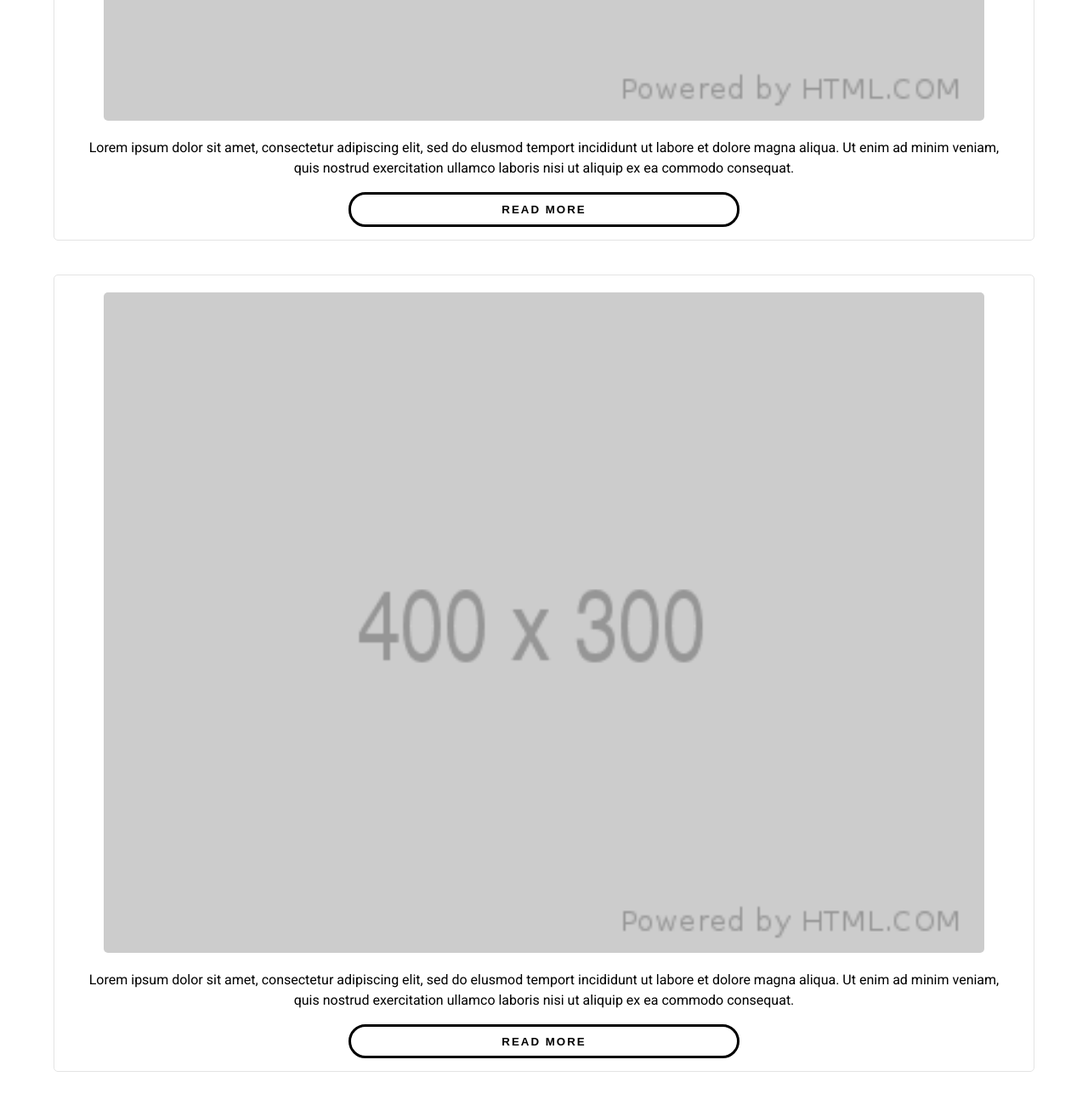
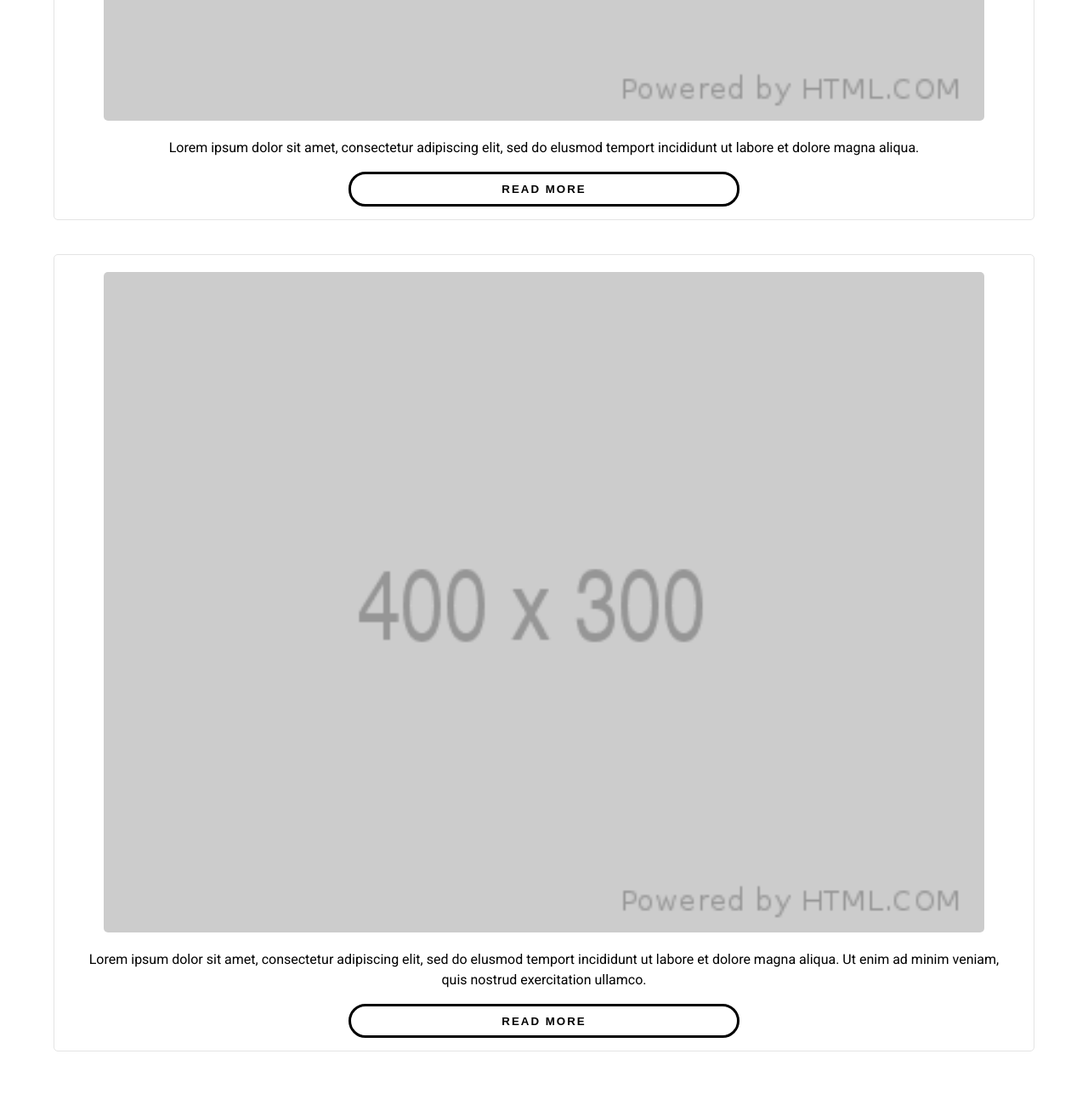
Before and after one commit to JamesN96/MindArc-frontend, a website: page index.html in a window 1280 px wide. Shown: the part 1903-3203 px from the top of the page at 85% size. After the commit the page ends 3180 px from the top, so only its background shows below. Drawn offline with Linux system fonts and the light colour scheme.

Commit message:
Edit content in the p elements

```diff
--- a/index.html
+++ b/index.html
@@ -43,9 +43,7 @@
           <img src="dist/img/400x300.png" alt="400x300" class="grid-img" />
           <p>
             Lorem ipsum dolor sit amet, consectetur adipiscing elit, sed do
-            elusmod temport incididunt ut labore et dolore magna aliqua. Ut enim
-            ad minim veniam, quis nostrud exercitation ullamco laboris nisi ut
-            aliquip ex ea commodo consequat.
+            elusmod temport incididunt ut labore et dolore magna aliqua.
           </p>
           <button class="grid-btn">
             Read More
@@ -58,8 +56,7 @@
           <p>
             Lorem ipsum dolor sit amet, consectetur adipiscing elit, sed do
             elusmod temport incididunt ut labore et dolore magna aliqua. Ut enim
-            ad minim veniam, quis nostrud exercitation ullamco laboris nisi ut
-            aliquip ex ea commodo consequat.
+            ad minim veniam, quis nostrud exercitation ullamco.
           </p>
           <button class="grid-btn">
             Read More
```
